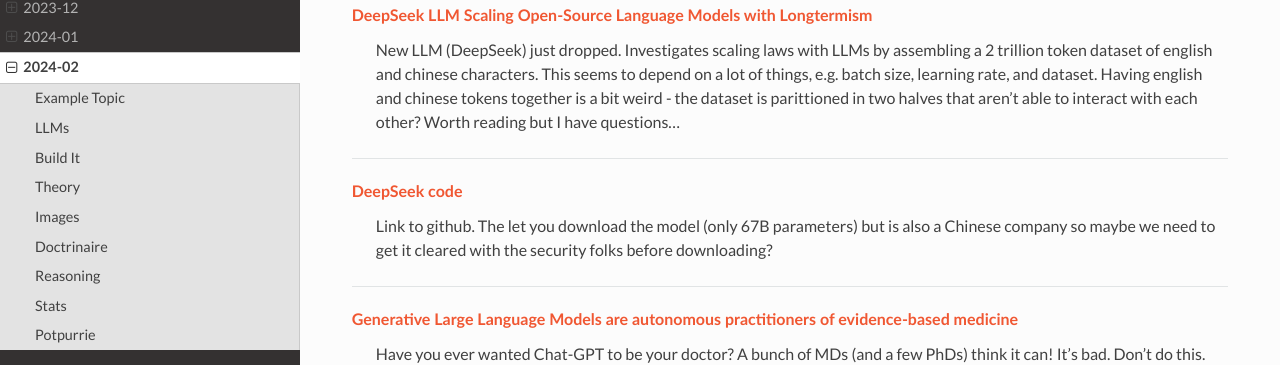
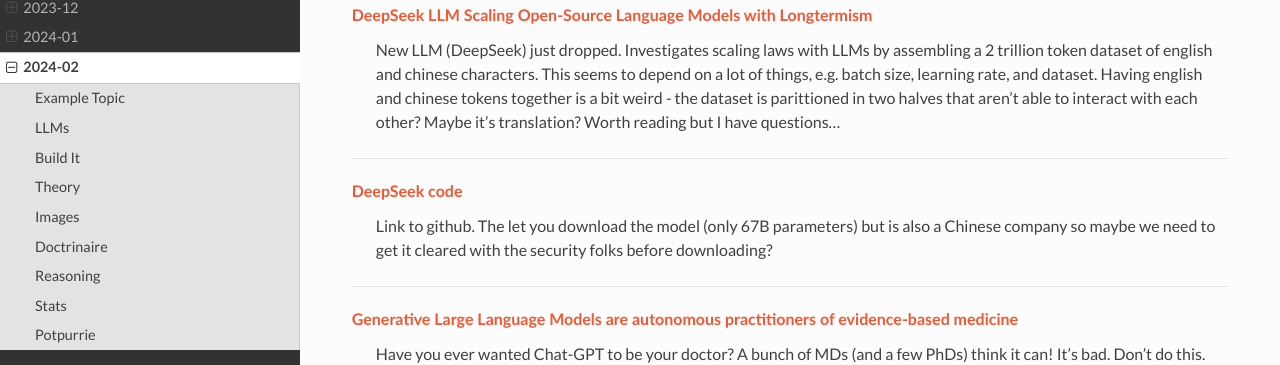
Before and after one commit to covartech/zeitgeist, a Sphinx documentation site: the page built from docs/issues/2024-02.rst, in a window 1280 px wide and 900 px high, scrolled down 680 px. Shown: the part 220-585 px from the top of the window. Built offline with Sphinx 7.4.7 and the Read the Docs theme 2.0.0, drawn with Linux system fonts in a browser that asks for light colours.

Commit message:
One new thought

```diff
--- a/docs/issues/2024-02.rst
+++ b/docs/issues/2024-02.rst
@@ -36,7 +36,7 @@
 ------
 
 `DeepSeek LLM Scaling Open-Source Language Models with Longtermism <https://arxiv.org/pdf/2401.02954.pdf>`_
-    New LLM (DeepSeek) just dropped.  Investigates scaling laws with LLMs by assembling a 2 trillion token dataset of english and chinese characters.  This seems to depend on a lot of things, e.g. batch size, learning rate, and dataset.  Having english and chinese tokens together is a bit weird - the dataset is parittioned in two halves that aren't able to interact with each other?  Worth reading but I have questions...
+    New LLM (DeepSeek) just dropped.  Investigates scaling laws with LLMs by assembling a 2 trillion token dataset of english and chinese characters.  This seems to depend on a lot of things, e.g. batch size, learning rate, and dataset.  Having english and chinese tokens together is a bit weird - the dataset is parittioned in two halves that aren't able to interact with each other?  Maybe it's translation? Worth reading but I have questions...
 
 ------
 
```
